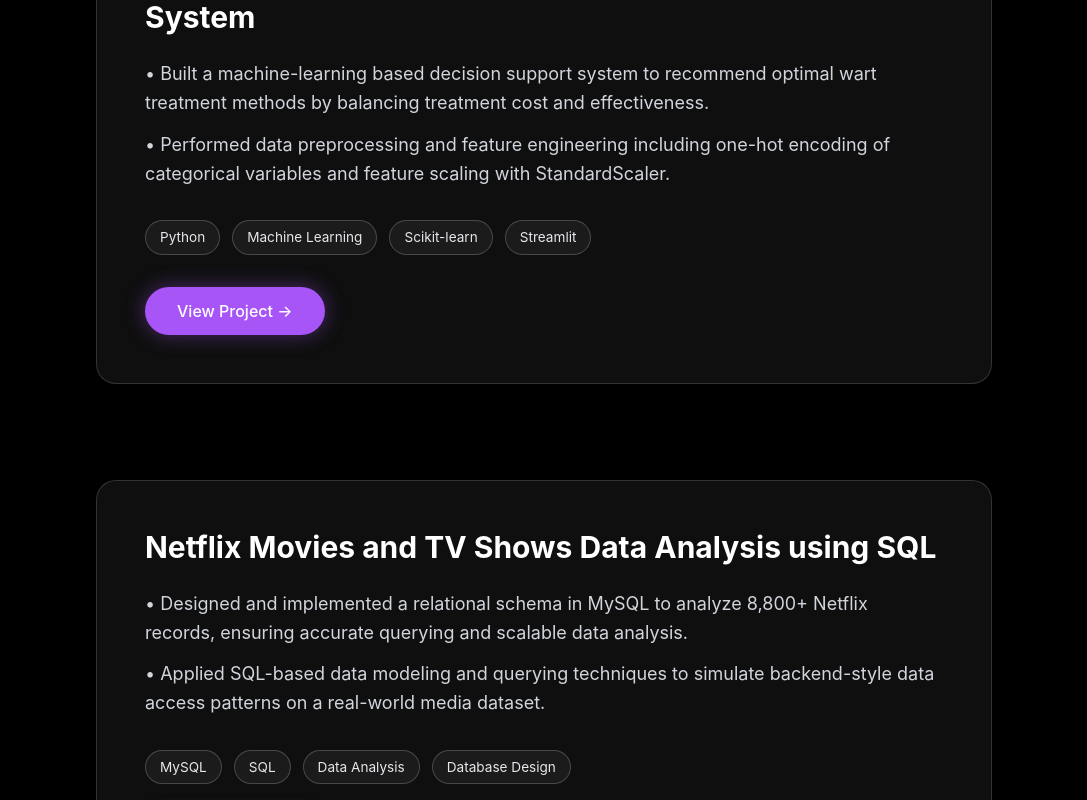
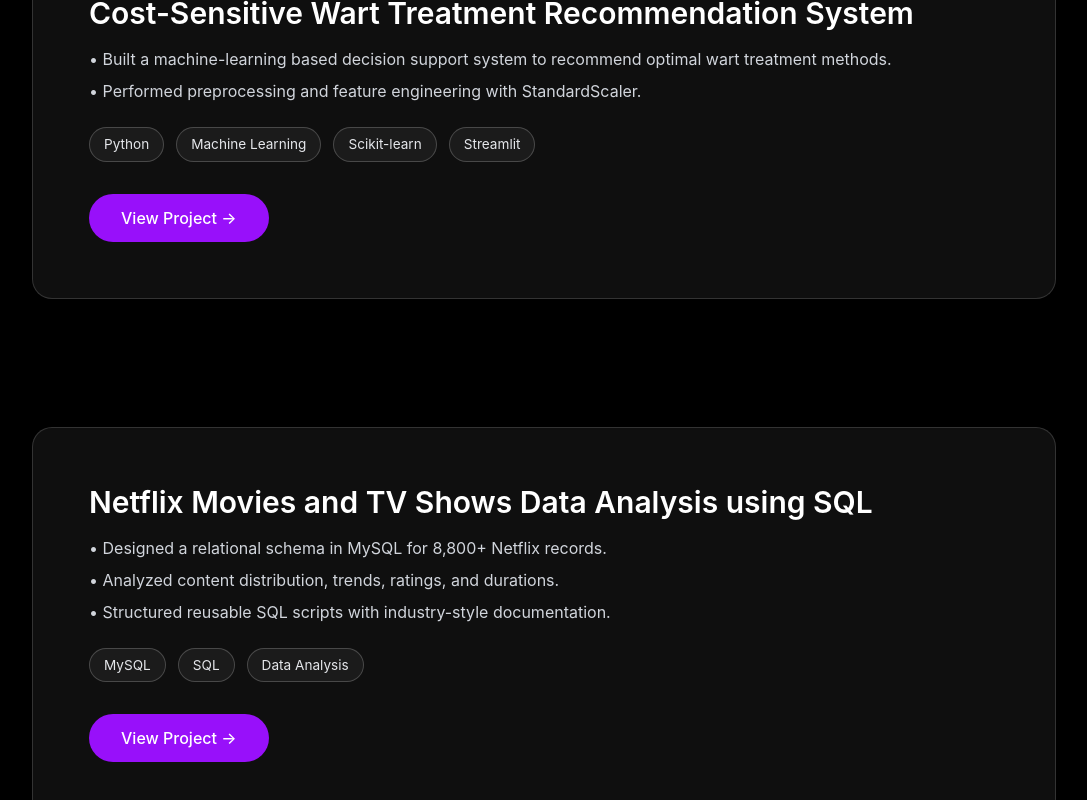
Before and after one commit to Srakeshvarma12/rakesh-portfolio, a React (Vite) app: page / in a window 1280 px wide. Shown: the part 2860-3660 px from the top of the page, without its empty margins (96-1183 px from the left). Built offline with nearby package versions, Linux system fonts and the light colour scheme.

Commit message:
Add sticky stacked project cards

```diff
--- a/src/components/Projects.jsx
+++ b/src/components/Projects.jsx
@@ -4,83 +4,77 @@
   {
     title: "Cost-Sensitive Wart Treatment Recommendation System",
     description: [
-      "Built a machine-learning based decision support system to recommend optimal wart treatment methods by balancing treatment cost and effectiveness.",
-      "Performed data preprocessing and feature engineering including one-hot encoding of categorical variables and feature scaling with StandardScaler."
+      "Built a machine-learning based decision support system to recommend optimal wart treatment methods.",
+      "Performed preprocessing and feature engineering with StandardScaler.",
     ],
     tech: ["Python", "Machine Learning", "Scikit-learn", "Streamlit"],
     link: "https://project---wart-treatment-gh7exzv3va8liynunuxemu.streamlit.app/",
-    hasLink: true,
   },
   {
     title: "Netflix Movies and TV Shows Data Analysis using SQL",
     description: [
-      "Designed and implemented a relational schema in MySQL to analyze 8,800+ Netflix records, ensuring accurate querying and scalable data analysis.",
-      "Applied SQL-based data modeling and querying techniques to simulate backend-style data access patterns on a real-world media dataset."
+      "Designed a relational schema in MySQL for 8,800+ Netflix records.",
+      "Analyzed content distribution, trends, ratings, and durations.",
+      "Structured reusable SQL scripts with industry-style documentation.",
     ],
-    tech: ["MySQL", "SQL", "Data Analysis", "Database Design"],
-    link: "https://github.com/Srakeshvarma12/Netflix-SQL-Project/tree/main/Netflix-SQL-Project",
-    hasLink: true,
+    tech: ["MySQL", "SQL", "Data Analysis"],
+    link: "https://github.com/your-github/netflix-sql-project",
   },
 ];
 
 export default function Projects() {
   return (
-    <section id="projects" className="min-h-screen py-24 px-6 relative">
-      <div className="max-w-4xl mx-auto">
-
-        {/* HEADING - Fades in normally */}
-        <motion.div
-          initial={{ opacity: 0, y: -20 }}
-          whileInView={{ opacity: 1, y: 0 }}
-          transition={{ duration: 0.8 }}
-          className="mb-20 text-center"
-        >
-          <h2 className="text-4xl md:text-5xl font-bold">
+    <section id="projects" className="relative py-32">
+      <h2 className="text-3xl md:text-4xl font-bold text-center mb-20">
         <span className="gradient-text">Projects</span>
       </h2>
-        </motion.div>
 
-        {/* PROJECTS CONTAINER */}
-        <div className="flex flex-col pb-24">
+      <div className="relative space-y-32">
         {projects.map((project, index) => (
-            // 1. STICKY CONTAINER (No Animation Here)
-            // This div handles the "sticking". It must NOT have framer-motion props.
+          <StickyCard key={index} project={project} index={index} />
+        ))}
+      </div>
+    </section>
+  );
+}
+
+function StickyCard({ project, index }) {
+  return (
+    <motion.div
+      className="sticky top-28 flex justify-center"
+      initial={{ opacity: 0, y: 120 }}
+      whileInView={{ opacity: 1, y: 0 }}
+      viewport={{ once: false, amount: 0.3 }}
+      transition={{ duration: 0.8, ease: "easeOut" }}
+      style={{ zIndex: 10 + index }}
+    >
       <div
-              key={index}
-              className="sticky mb-24 last:mb-0 w-full"
-              style={{
-                // This formula creates the stacking effect (Deck of cards)
-                top: `calc(150px + ${index * 40}px)`
-              }}
+        className="
+          glass
+          w-full max-w-5xl
+          p-10 md:p-14
+        "
       >
-              {/* 2. ANIMATED CARD (Animation Inside) */}
-              <motion.div
-                initial={{ opacity: 0, y: 50 }}
-                whileInView={{ opacity: 1, y: 0 }}
-                transition={{ duration: 0.6 }}
-                viewport={{ once: true, margin: "-50px" }}
-              >
-                <div className="glass p-8 md:p-12 w-full border border-white/10 shadow-2xl backdrop-blur-xl bg-black/40">
-
-                  <h3 className="text-2xl md:text-3xl font-bold text-white mb-6">
+        <h3 className="text-2xl md:text-3xl font-semibold text-white mb-4">
           {project.title}
         </h3>
 
-                  <div className="text-gray-300 leading-relaxed mb-8 space-y-3 text-lg">
-                    {project.description.map((point, i) => (
-                      <p key={i}>• {point}</p>
+        <div className="text-gray-300 space-y-2 mb-6">
+          {project.description.map((line, i) => (
+            <p key={i}>• {line}</p>
           ))}
         </div>
 
+        {/* TECH STACK */}
         <div className="flex flex-wrap gap-3 mb-8">
-                    {project.tech.map((tech) => (
-                      <span key={tech} className="tech-pill">
-                        {tech}
+          {project.tech.map((t) => (
+            <span key={t} className="tech-pill">
+              {t}
             </span>
           ))}
         </div>
 
-                  {project.hasLink && (
+        {/* CTA */}
         <a
           href={project.link}
           target="_blank"
@@ -88,21 +82,13 @@
           className="
             inline-flex items-center gap-2
             px-8 py-3 rounded-full
-                        bg-[#a855f7] hover:bg-[#9333ea]
+            bg-purple-600 hover:bg-purple-700
             transition text-white font-medium
-                        shadow-[0_0_20px_rgba(168,85,247,0.4)]
-                        hover:shadow-[0_0_30px_rgba(168,85,247,0.6)]
           "
         >
           View Project →
         </a>
-                  )}
       </div>
     </motion.div>
-            </div>
-          ))}
-        </div>
-      </div>
-    </section>
   );
 }
```
Lines whose indentation alone changed are shown as unchanged.
